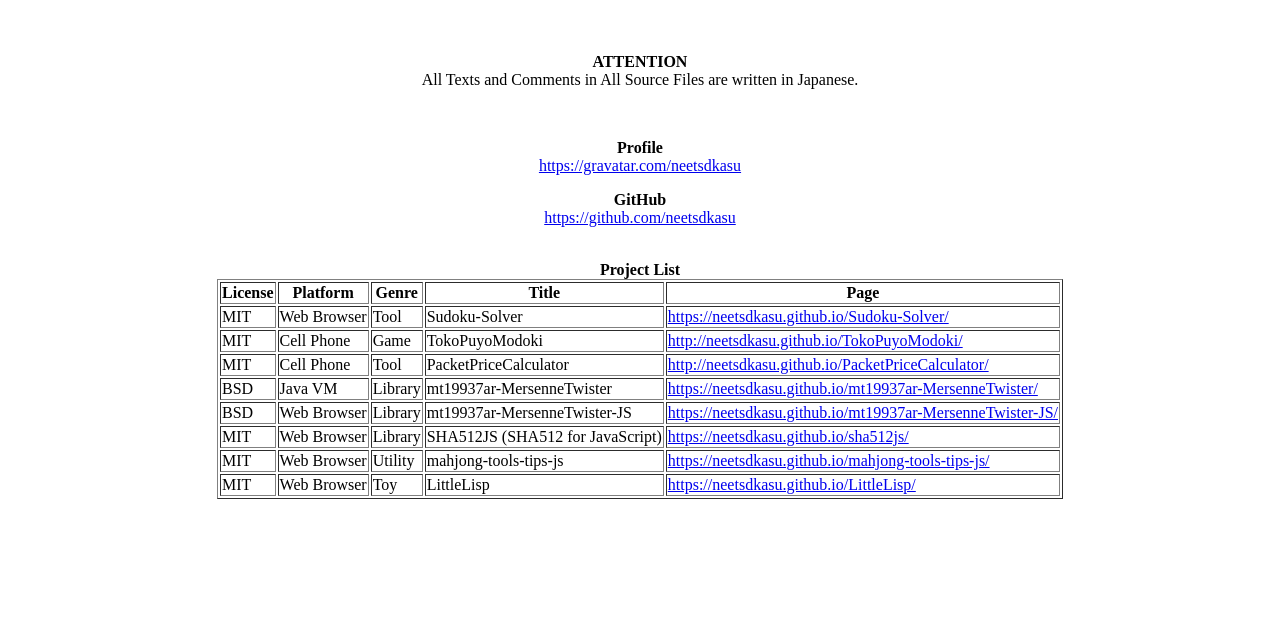
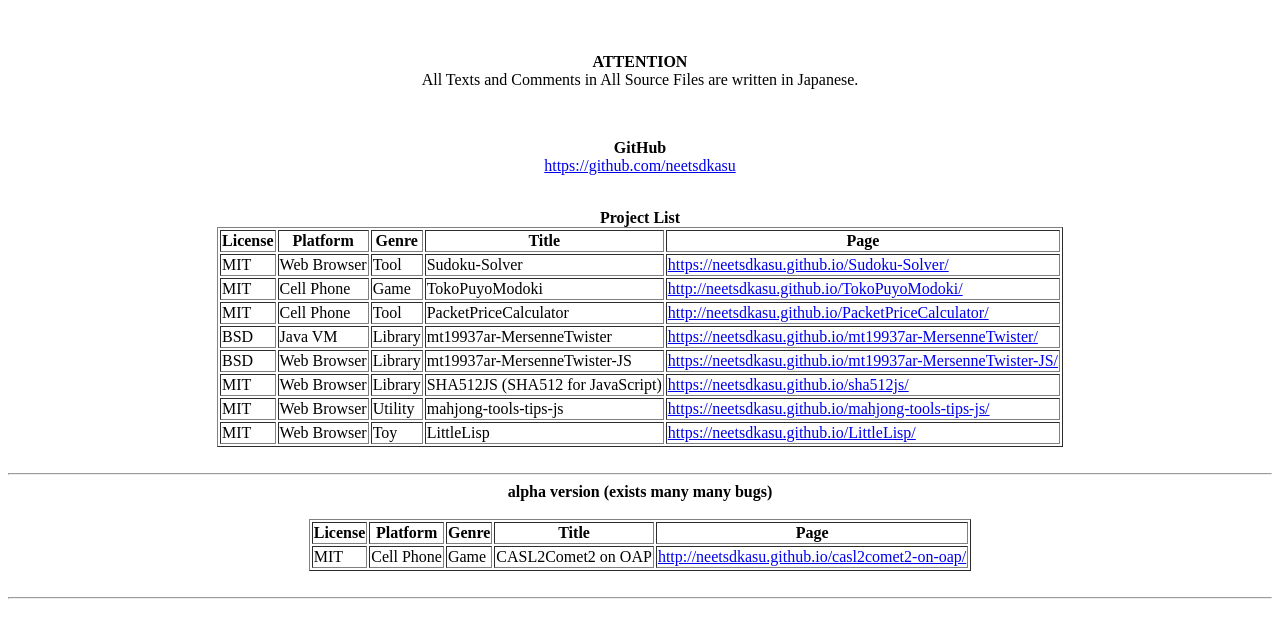
Before and after one commit to neetsdkasu/neetsdkasu.github.io, a plain HTML site: page index.html in a window 1280 px wide. Shown: the part 61-698 px from the top of the page. Drawn offline with Linux system fonts and the light colour scheme.

Commit message:
add casl2comet2-on-oap

```diff
--- a/index.html
+++ b/index.html
@@ -17,11 +17,6 @@ All Texts and Comments in All Source Files are written in Japanese.<br />
 </p>
 
 <br />
-
-<p>
-<b>Profile</b><br />
-<a href="https://gravatar.com/neetsdkasu">https://gravatar.com/neetsdkasu</a>
-</p>
 
 <p>
 <b>GitHub</b><br />
@@ -118,8 +113,36 @@ All Texts and Comments in All Source Files are written in Japanese.<br />
 
 </tbody>
 </table>
-
-
+<br>
+<hr>
+<div><b>alpha version (exists many many bugs)</b></div>
+<br>
+<table border="1">
+<thead>
+  <tr>
+    <th>License</th>
+    <th>Platform</th>
+    <th>Genre</th>
+    <th>Title</th>
+    <th>Page</th>
+  </tr>
+</thead>
+<tbody>
+  <tr>
+    <td>MIT</td>
+    <td>Cell Phone</td>
+    <td>Game</td>
+    <td>CASL2Comet2 on OAP</td>
+    <td><a href="http://neetsdkasu.github.io/casl2comet2-on-oap/">
+        http://neetsdkasu.github.io/casl2comet2-on-oap/
+      </a></td>
+  </tr>
+</tbody>
+</table>
+<br>
+<hr>
+<br>
+<br>
 
 </center>
 
```
Also changed, not shown: casl2comet2-on-oap/download.html (added, +4 -0 lines), casl2comet2-on-oap/index.html (added, +18 -0 lines), 2 other files.
